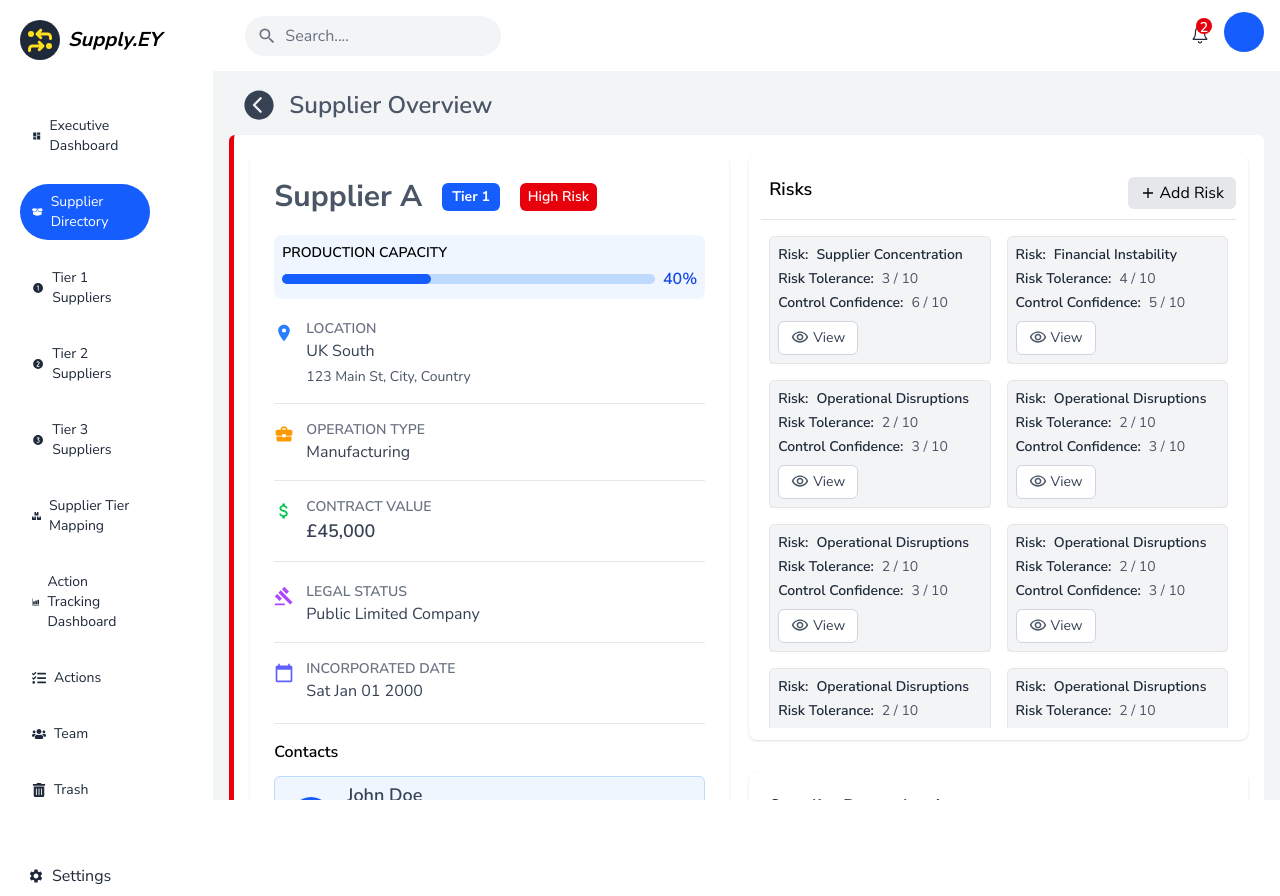
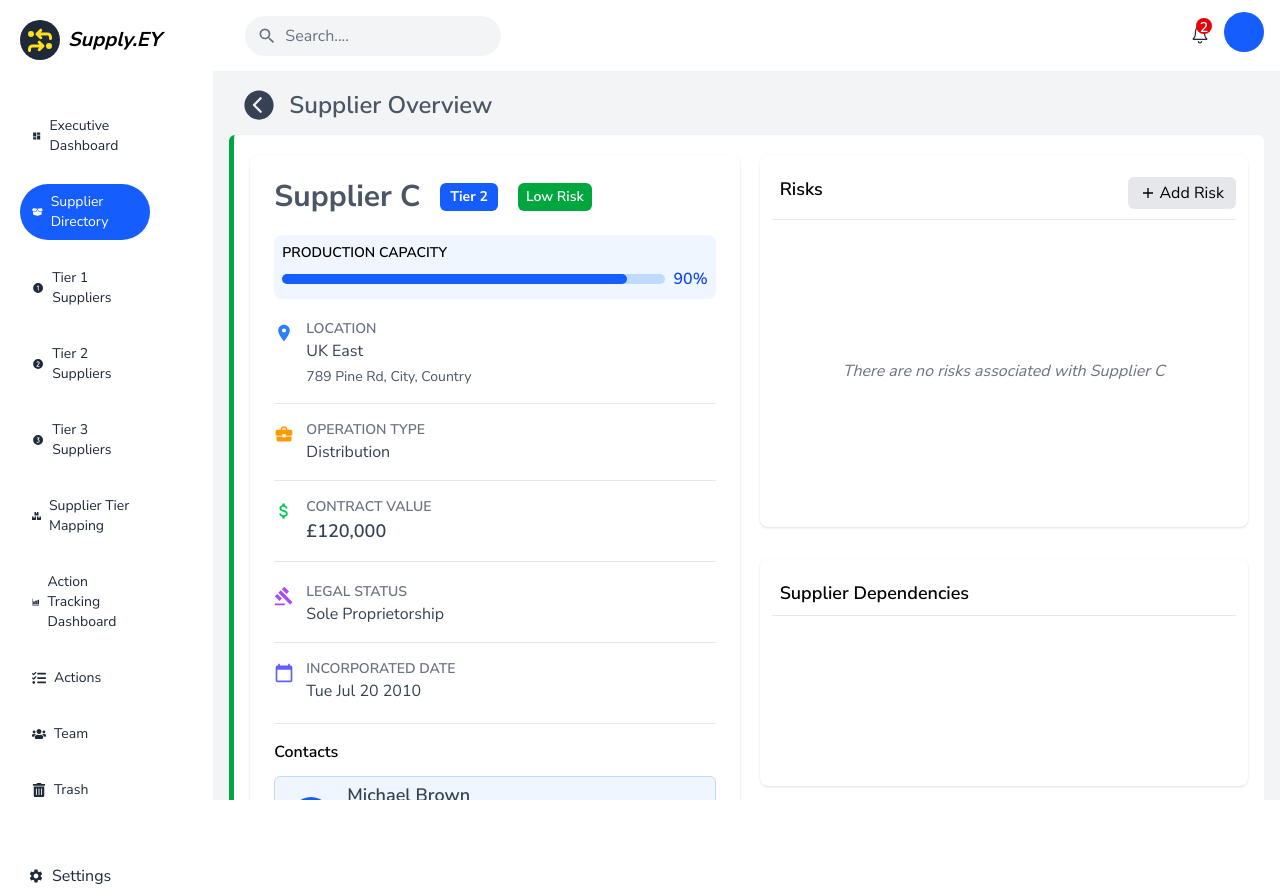
Before and after one commit to zunairah-khan/supplier-intelligence-tool, a React (Vite) app in the folder client/: page /suppliers/1 in a window 1280 px wide. Built offline with nearby package versions, Linux system fonts and the light colour scheme.

Commit message:
supplier subtree tier map bug found because supplier tree variable is only searching for the tier 1 childeren of the tree. possible fixes are recursive function to search tree nodes or to alter build to be able to build the tree from the selected supplier id

```diff
--- a/client/src/pages/SupplierDetails.jsx
+++ b/client/src/pages/SupplierDetails.jsx
@@ -35,7 +35,7 @@ const RISK_LEVEL_BG = {
 
 const SupplierDetails = () => {
   const { id } = useParams();
-  const supplier = suppliers[0]; // Using first supplier as default
+  const supplier = suppliers[2]; // Using first supplier as default
   const [open, setOpen] = useState(false);
   const navigate = useNavigate();
   // Build supplier hierarchy for tier mapping
```
